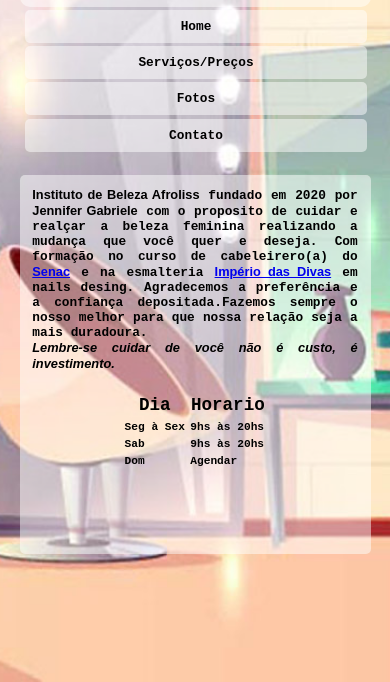
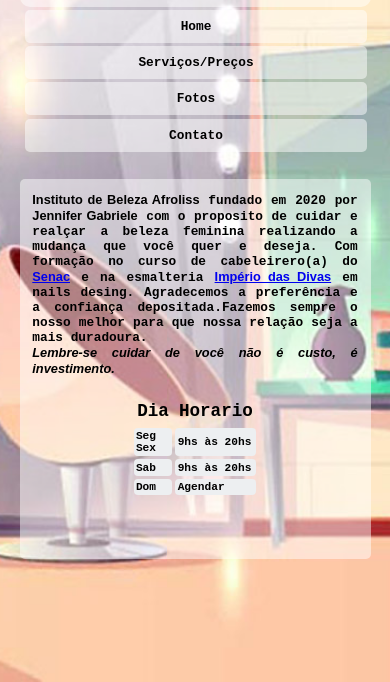
Before and after one commit to JuniorAsantos/Afrolliss, a plain HTML site: page index.html in a window 390 px wide. Shown: the part 162-844 px from the top of the page. Drawn offline with Linux system fonts and the light colour scheme.

Commit message:
exercicio atualizando

```diff
--- a/estilo/estilo01.css
+++ b/estilo/estilo01.css
@@ -94,7 +94,7 @@ html, body {
 }
 
 #conteiner > #corpo {
-    margin-top: 3em;
+    margin-top: 4em;
 }
 
 #conteiner > #corpo > p {
--- a/estilo/media-query.css
+++ b/estilo/media-query.css
@@ -57,7 +57,7 @@
     }
 
     #conteiner > #corpo {
-        margin-top: 3.7em;
+        margin-top: 4em;
         padding: 0.8em;
     }
 
@@ -86,13 +86,14 @@
         font-family: 'Courier New', Courier, monospace;
         font-weight: 100px;
         margin: auto;
-        padding: 0.1em;
+        padding: 0.2em;
         background-color: rgb(255, 255, 255,0.0);
-        border-radius: 0px;
+        border-radius: 4px;
 
     }
     td {
         font-size: 0.7em;
+        background-color: rgb(237, 239, 241);
     }
 
 }
--- a/index.html
+++ b/index.html
@@ -30,8 +30,7 @@
                 com o proposito de cuidar e realçar a
                 beleza feminina realizando a mudança que você quer e deseja. Com formação no curso de cabeleirero(a) do
                 <a href="https://ead.senac.br/polos/ba/vitoria-da-conquista/" target="_blank">Senac</a>
-                e na esmalteria <a href="https://www.instagram.com/esmalteriaimperiodasdivasvca/" target="_blank">Império
-                    das Divas</a> em nails desing. Agradecemos a preferência e a confiança depositada.Fazemos sempre o
+                e na esmalteria <a href="https://www.instagram.com/esmalteriaimperiodasdivasvca/" target="_blank">Império das Divas</a> em nails desing. Agradecemos a preferência e a confiança depositada.Fazemos sempre o
                 nosso melhor para que nossa relação seja a mais duradoura.</p>
             <p><em>Lembre-se cuidar de você não é custo, é investimento.</em></p>
         </section>
@@ -45,7 +44,7 @@
                 </thead>
                 <tbody>
                     <tr>
-                        <td>Seg à Sex</td>
+                        <td>Seg<br>Sex</td>
                         <td>9hs às 20hs</td>
                     </tr>
                     <tr>
```
